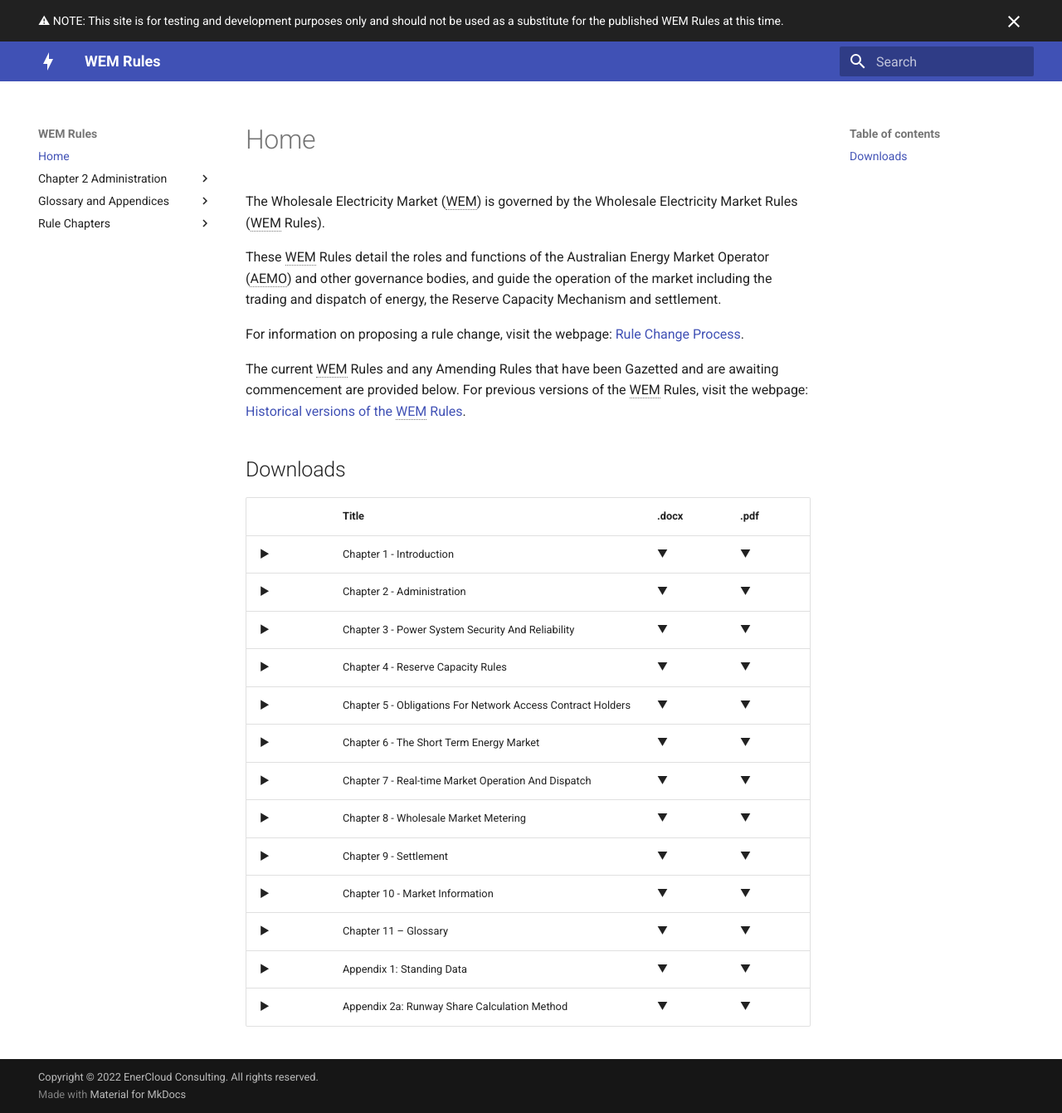
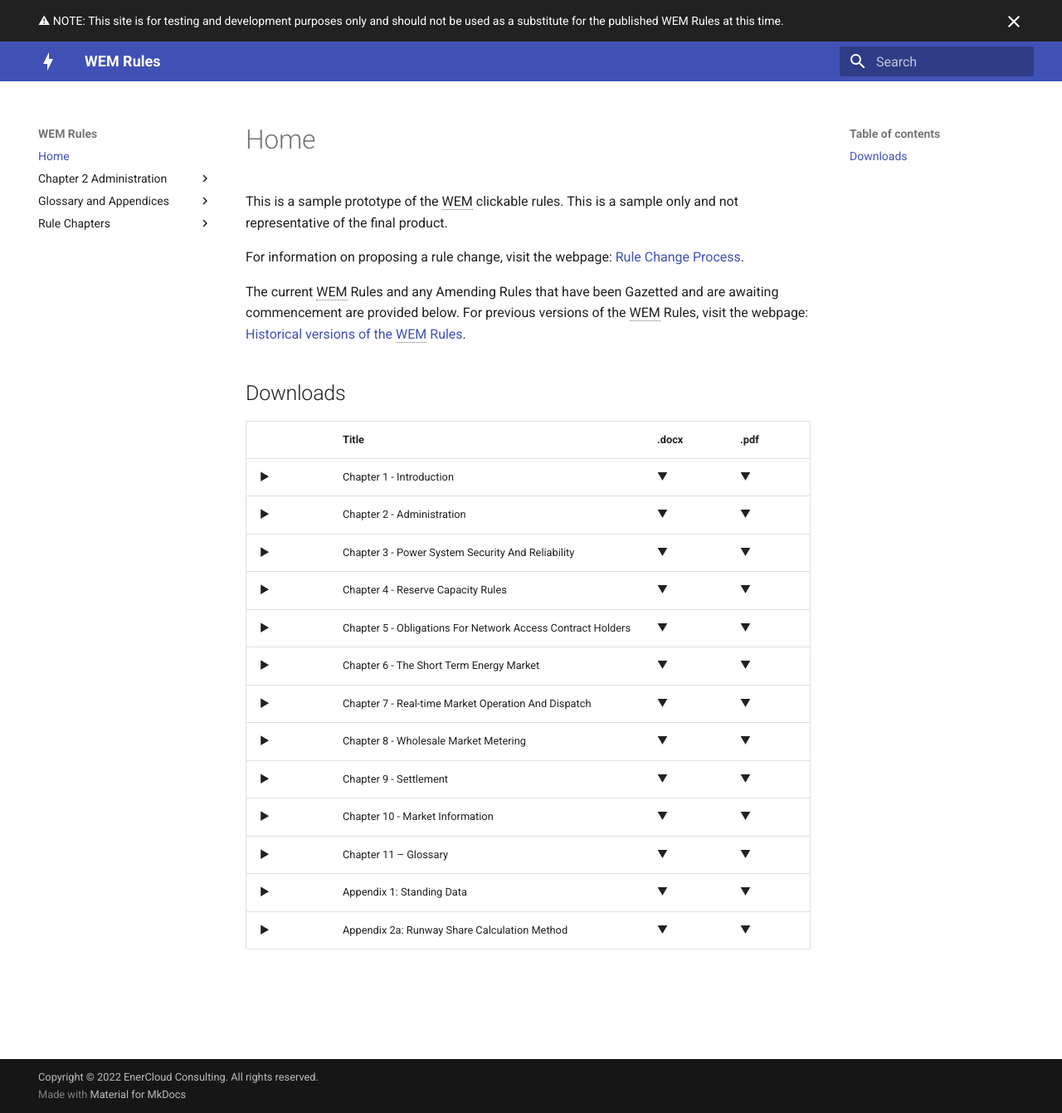
Before and after one commit to EnerCloud-PoC/wem-rules-prototype, an MkDocs documentation site: the page built from docs/index.md, in a window 1280 px wide and 1341 px high. Shown: the whole window at 83% size. Built offline with MkDocs 1.6.1 and Material for MkDocs 9.7.7, drawn with Linux system fonts in a browser that asks for light colours; the version menu is left out.

Commit message:
updated home screen

```diff
--- a/docs/index.md
+++ b/docs/index.md
@@ -1,7 +1,7 @@
 # Home
-The Wholesale Electricity Market (WEM) is governed by the Wholesale Electricity Market Rules (WEM Rules).
 
-These WEM Rules detail the roles and functions of the Australian Energy Market Operator (AEMO) and other governance bodies, and guide the operation of the market including the trading and dispatch of energy, the Reserve Capacity Mechanism and settlement.
+This is a sample prototype of the WEM clickable rules.
+This is a sample only and not representative of the final product.
 
 For information on proposing a rule change, visit the webpage: [Rule Change Process](https://www.wa.gov.au/government/document-collections/rule-change-process).
 
```
